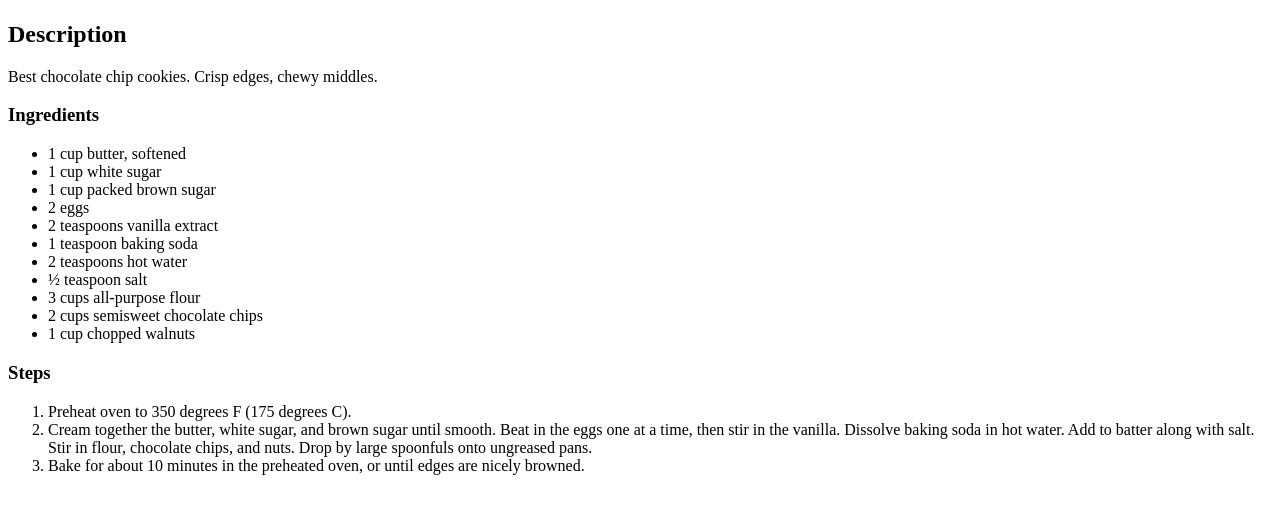
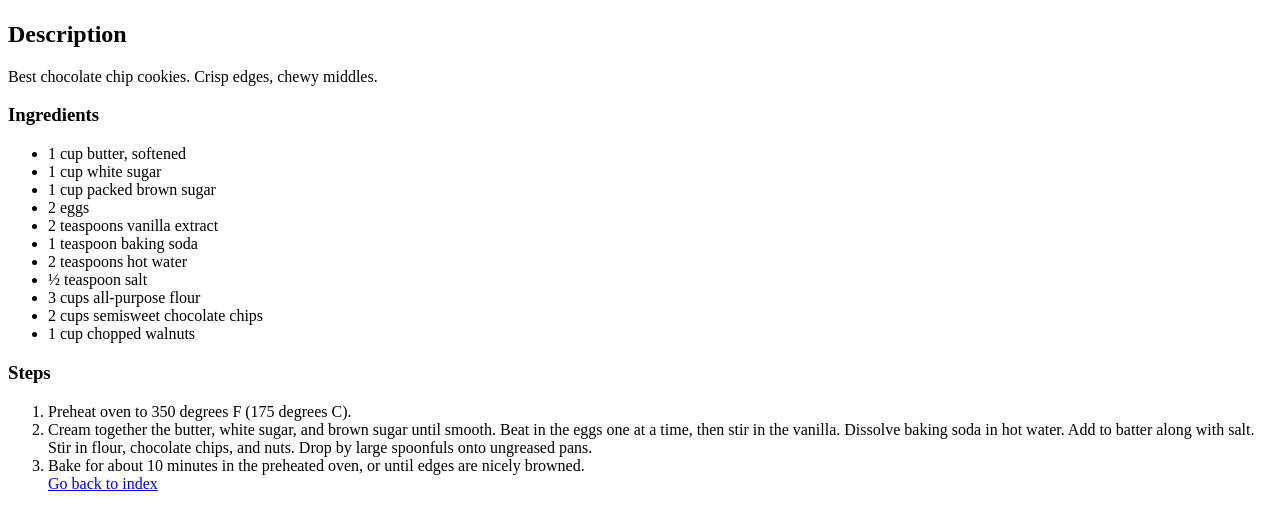
Before and after one commit to wenjebs/odin-recipes, a plain HTML site: page recipes/cookies.html in a window 1280 px wide. Shown: the part 383-892 px from the top of the page. Drawn offline with Linux system fonts and the light colour scheme.

Commit message:
Add go back to index button

```diff
--- a/recipes/cookies.html
+++ b/recipes/cookies.html
@@ -40,5 +40,6 @@
             <li>
                 Bake for about 10 minutes in the preheated oven, or until edges are nicely browned.
             </li>
+    <a href="../index.html">Go back to index</a>
 </body>
 </html>
```
Also changed, not shown: recipes/lasagna.html (+1 -0 lines).
